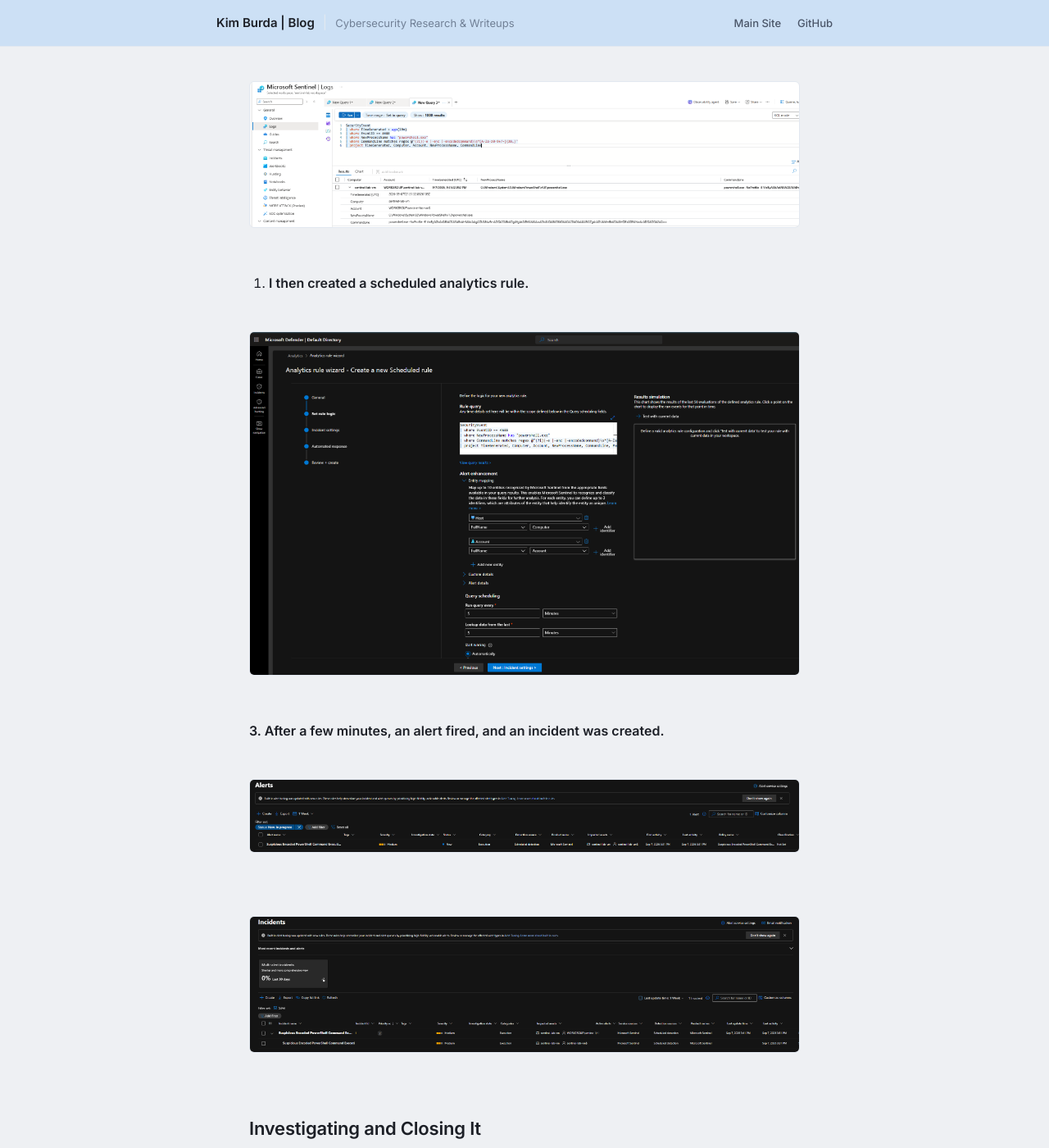
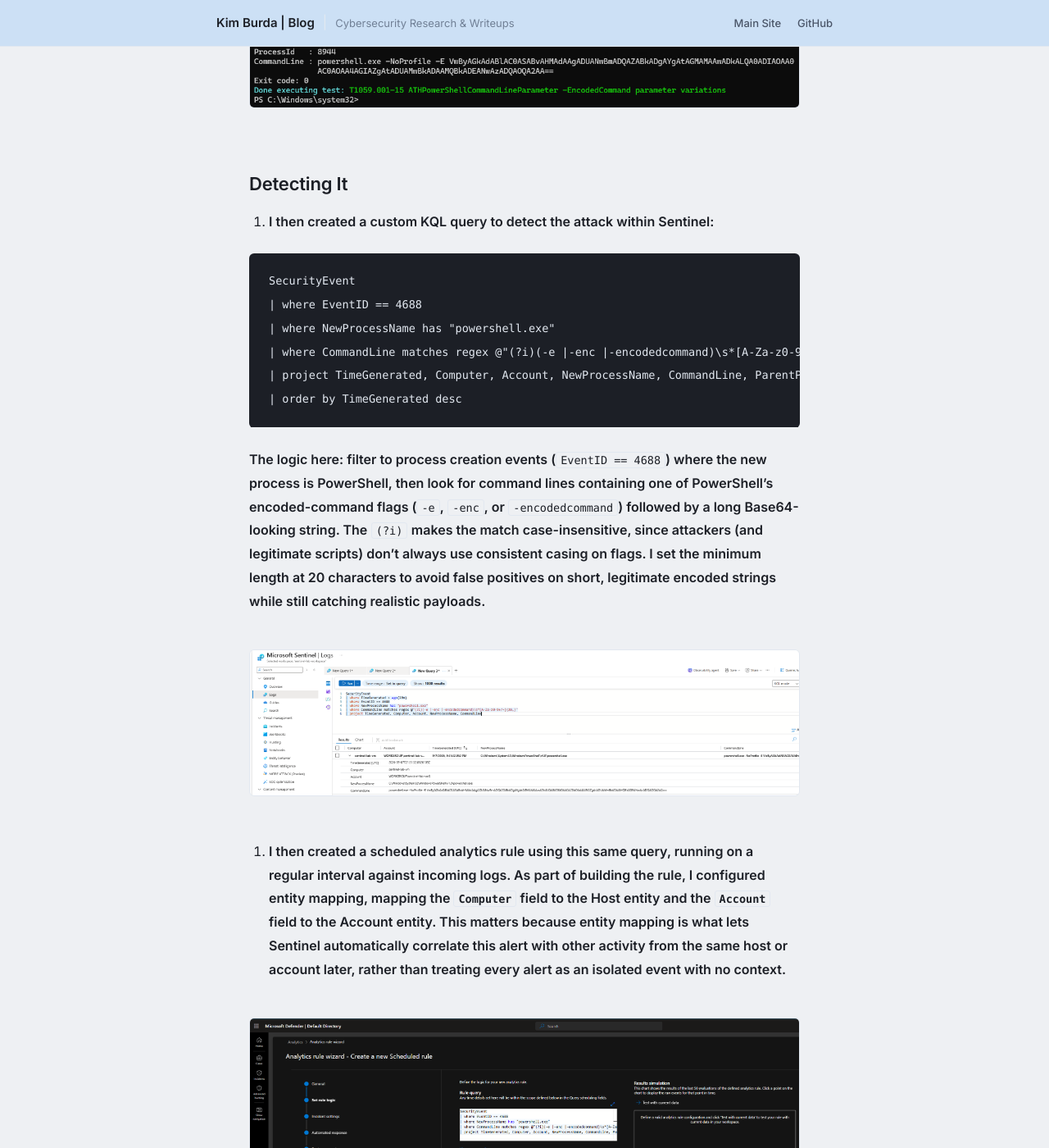
Before and after one commit to kimburda/blog, a Jekyll site: the page built from _posts/2026-09-07-building-a-detection-lab-in-microsoft-sentinel.md, in a window 1280 px wide and 1400 px high, scrolled down 3450 px. Shown: the whole window at 82% size. Built offline with Jekyll 4.4.1, drawn with Linux system fonts in a browser that asks for light colours; our own code applies the rules of GitHub Pages for plain Markdown files; some of the changed text lies outside the part shown.

Commit message:
Update _posts/2026-09-07-building-a-detection-lab-in-microsoft-sentinel.md (via Pages CMS)

````diff
--- a/_posts/2026-09-07-building-a-detection-lab-in-microsoft-sentinel.md
+++ b/_posts/2026-09-07-building-a-detection-lab-in-microsoft-sentinel.md
@@ -14,34 +14,42 @@ tags: Cyber Sentinel Microsoft SOC SC-200 Lab
 ![image.png](/blog/assets/uploads/image-1.png)
 ![image.png](/blog/assets/uploads/image-2.png)
 
-2. **I then created and connected a Windows VM to it using the Azure Monitor Agent, collecting security logs including full command-line details.**
+2. **I then created and connected a Windows VM to it using the Azure Monitor Agent, collecting security logs including full command-line details. I specifically enabled command-line logging rather than relying on default process creation events, since command-line arguments are where encoded PowerShell attacks actually hide, the process name alone (`powershell.exe`) looks identical whether it's legitimate admin activity or an attacker trying to stay hidden.**
 
 ![image.png](/blog/assets/uploads/image-3.png)
 ![image.png](/blog/assets/uploads/image-15.png)
 
-3. **I connected to the machine via RDP and I then enabled command line logging in process creation events.**
+3. **I connected to the machine via RDP and enabled command line logging in process creation events (Event ID 4688), specifically the "Include command line in process creation events" policy, so Sentinel would capture the full command string, not just the process name.**
 
 ![image.png](/blog/assets/uploads/image-5.png)
 ![image.png](/blog/assets/uploads/image-6.png)
 
 ## **Simulating an Attack**
 
-- **I installed Atomic Red Team to simulate a real attack (T1059.001 — encoded PowerShell execution, a common way attackers hide commands) and executed it on the machine.**
+- **I installed Atomic Red Team to simulate a real attack (T1059.001, encoded PowerShell execution, a common way attackers hide commands from casual inspection by encoding them in Base64). This technique is popular because a plain-text malicious command is easy to spot in logs, but a Base64 blob just looks like noise unless you're specifically looking for it.**
 
 ![image.png](/blog/assets/uploads/image-7.png)
 
 ## **Detecting It**
 
-1. **I then created my own KQL query to detect the attack within Sentinel:**
+1. **I then created a custom KQL query to detect the attack within Sentinel:**
+
+```kql
+SecurityEvent
+| where EventID == 4688
+| where NewProcessName has "powershell.exe"
+| where CommandLine matches regex @"(?i)(-e |-enc |-encodedcommand)\s*[A-Za-z0-9+/=]{20,}"
+| project TimeGenerated, Computer, Account, NewProcessName, CommandLine, ParentProcessName
+| order by TimeGenerated desc
+```
+
+**The logic here: filter to process creation events (**`EventID == 4688`**) where the new process is PowerShell, then look for command lines containing one of PowerShell's encoded-command flags (**`-e`**,** `-enc`**, or** `-encodedcommand`**) followed by a long Base64-looking string. The** `(?i)` **makes the match case-insensitive, since attackers (and legitimate scripts) don't always use consistent casing on flags. I set the minimum length at 20 characters to avoid false positives on short, legitimate encoded strings while still catching realistic payloads.**
 
 ![image.png](/blog/assets/uploads/image-8.png)
 
-2. **I then created a scheduled analytics rule.**
-
-
+2. **I then created a scheduled analytics rule using this same query, running on a regular interval against incoming logs. As part of building the rule, I configured entity mapping, mapping the `Computer` field to the Host entity and the `Account` field to the Account entity. This matters because entity mapping is what lets Sentinel automatically correlate this alert with other activity from the same host or account later, rather than treating every alert as an isolated event with no context.**
 
 ![image.png](/blog/assets/uploads/image-14.png)
-
 
 **3. After a few minutes, an alert fired, and an incident was created.**
 
@@ -55,6 +63,10 @@ tags: Cyber Sentinel Microsoft SOC SC-200 Lab
 
 ## **Investigating and Closing It**
 
-- **I investigated the alert, confirmed the command was part of the simulation, classified it as a true positive, and resolved it.**
+- **I investigated the alert, reviewing the full command line, parent process, and account tied to the event, and confirmed the command was part of the simulation I had run. Since the activity matched a known, intentional test rather than genuine malicious behavior, I classified it as a true positive and resolved the incident, documenting the simulation as the root cause.**
 
 ![image.png](/blog/assets/uploads/image-12.png)
+
+## **Lessons Learned**
+
+This detection rule works well for catching one specific pattern, PowerShell using its built-in encoded-command flags, but it has real limitations in real-world scenarios. An attacker who avoids those exact flags (for example, using `IEX (New-Object Net.WebClient).DownloadString(...)` to pull and execute a script directly, without ever touching `-enc`) would slip past this rule entirely. A more mature detection strategy would use multiple rules together, such as one for encoded commands, another for suspicious network-calling cmdlets, and another for unusual parent-child process relationships.
````
